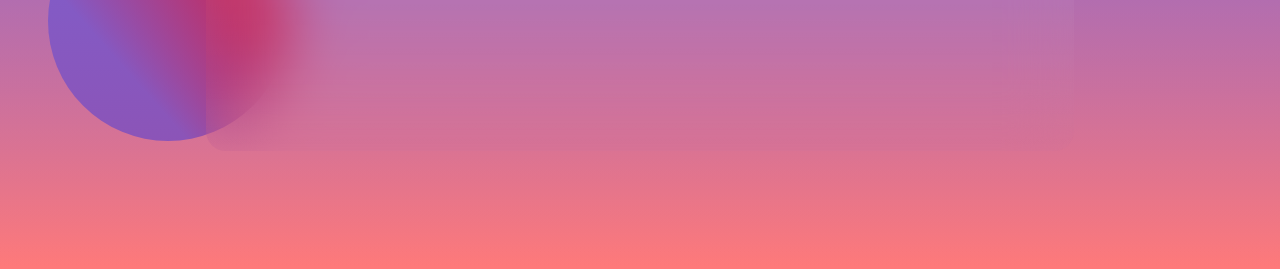
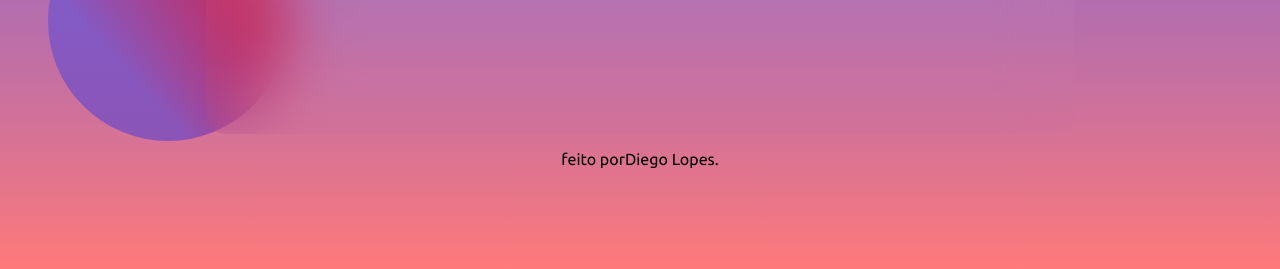
Before and after one commit to Diego-Lopes/site_venda, a plain HTML site: page index.html in a window 1280 px wide. Shown: the part 531-800 px from the top of the page. Drawn offline with Linux system fonts and the light colour scheme.

Commit message:
refactore: added footer

```diff
--- a/index.html
+++ b/index.html
@@ -24,7 +24,11 @@
       <p>Contato: (69) 9 9290-5547</p>
       <p>E-mail: contatojuniordesouza@gmail.com</p>
     </div>
+    <footer>
+      feito por <a href="https://www.diegodev.com.br">Diego Lopes</a>.
+    </footer>
   </div>
+
 
 </body>
 
```
